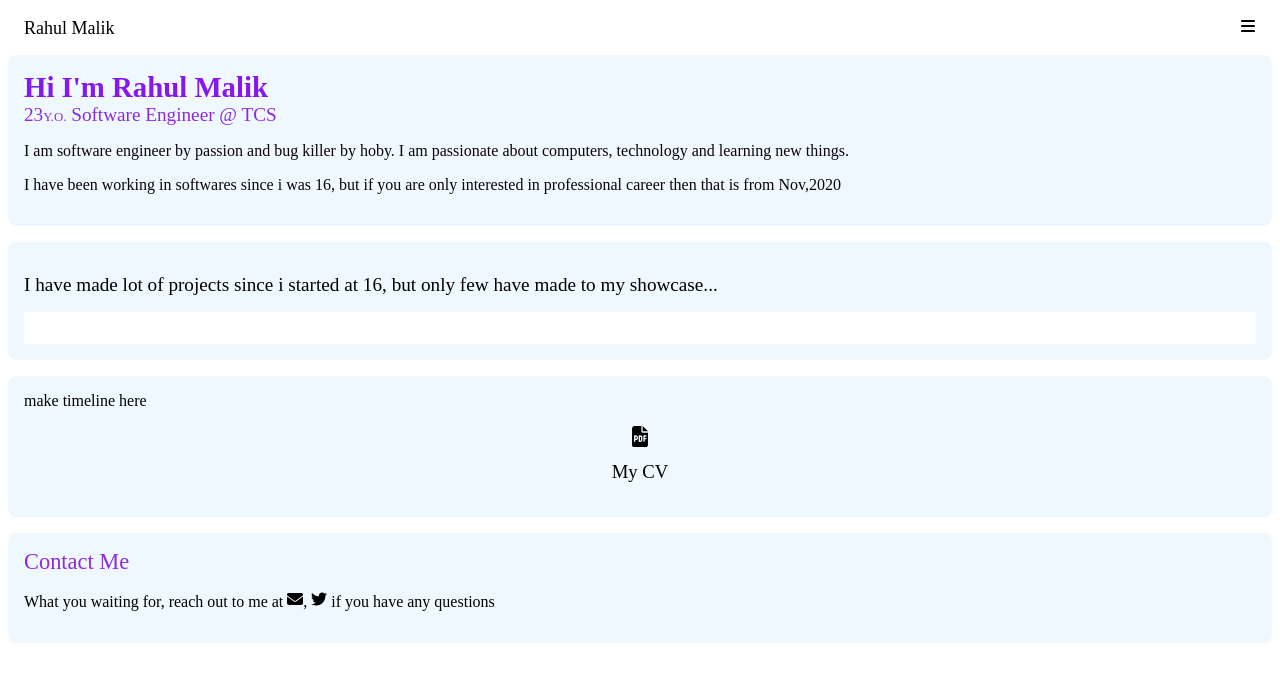
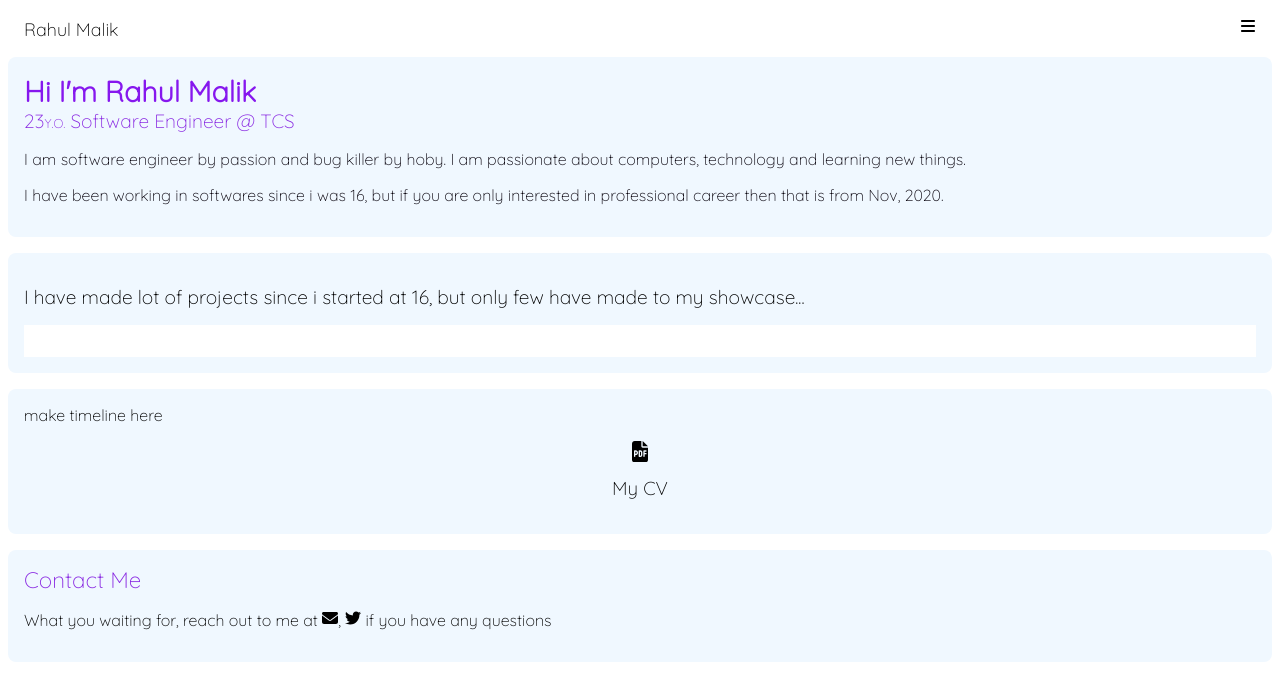
Before and after one commit to irahulmalik/MyPortfolio-new, an Angular app: page / in a window 1280 px wide. Shown: the top 700 px of the page. Built offline with nearby package versions, Linux system fonts and the light colour scheme.

Commit message:
changed base font family to quicksand

```diff
--- a/src/app/components/home/home.component.html
+++ b/src/app/components/home/home.component.html
@@ -68,7 +68,7 @@
       </p>
       <p>
         I have been working in softwares since i was 16, but if you are only
-        interested in professional career then that is from Nov,2020
+        interested in professional career then that is from Nov, 2020.
       </p>
     </div>
     <div class="projects">
--- a/src/styles.css
+++ b/src/styles.css
@@ -1 +1,7 @@
 /* Add application styles & imports to this file! */
+@import url('https://fonts.googleapis.com/css2?family=Quicksand:wght@300&display=swap');
+@import url('https://fonts.googleapis.com/css2?family=Roboto:wght@100&display=swap');
+html,
+body {
+  font-family: 'Quicksand', 'Roboto', sans-serif;
+}
```
